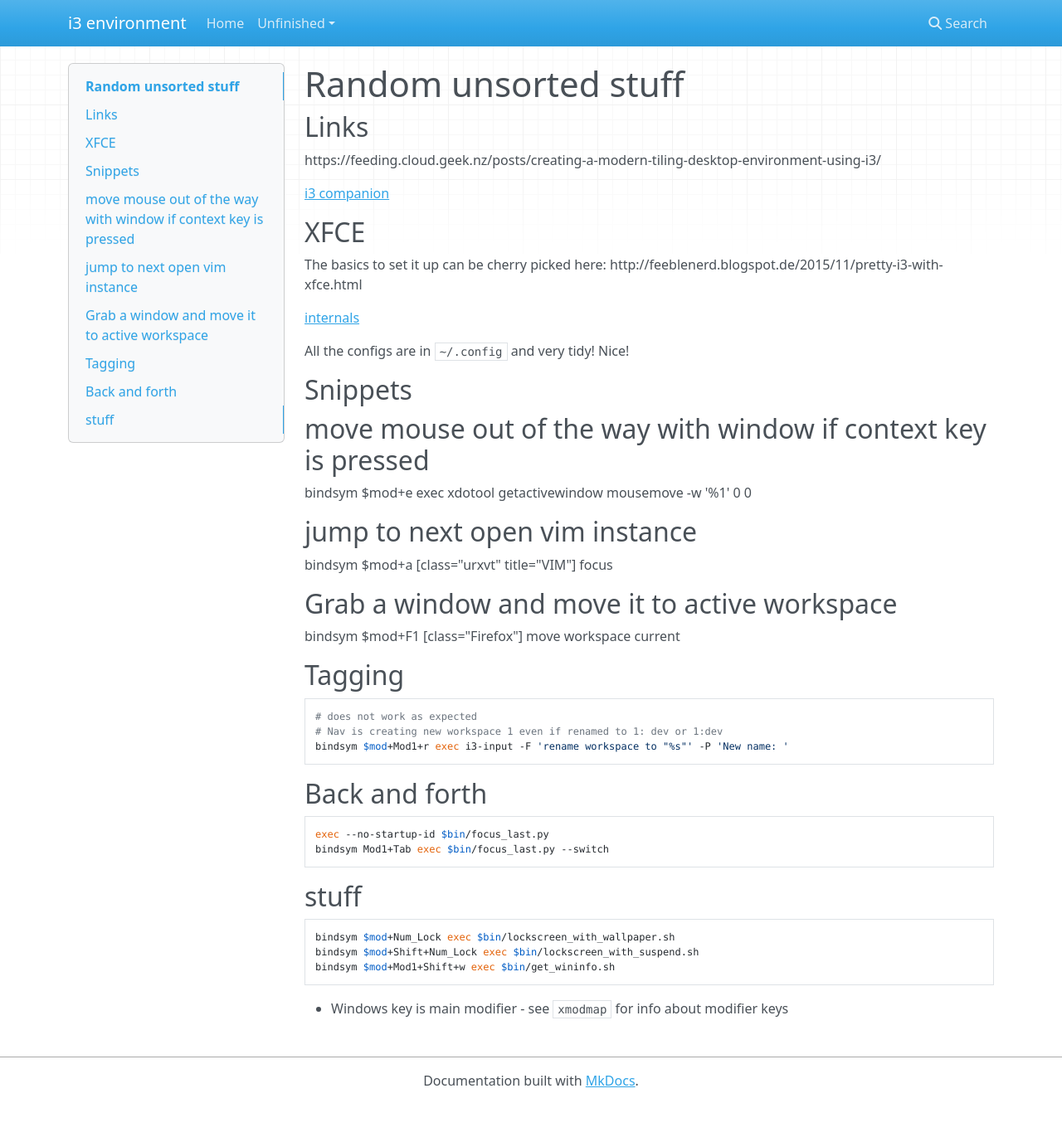
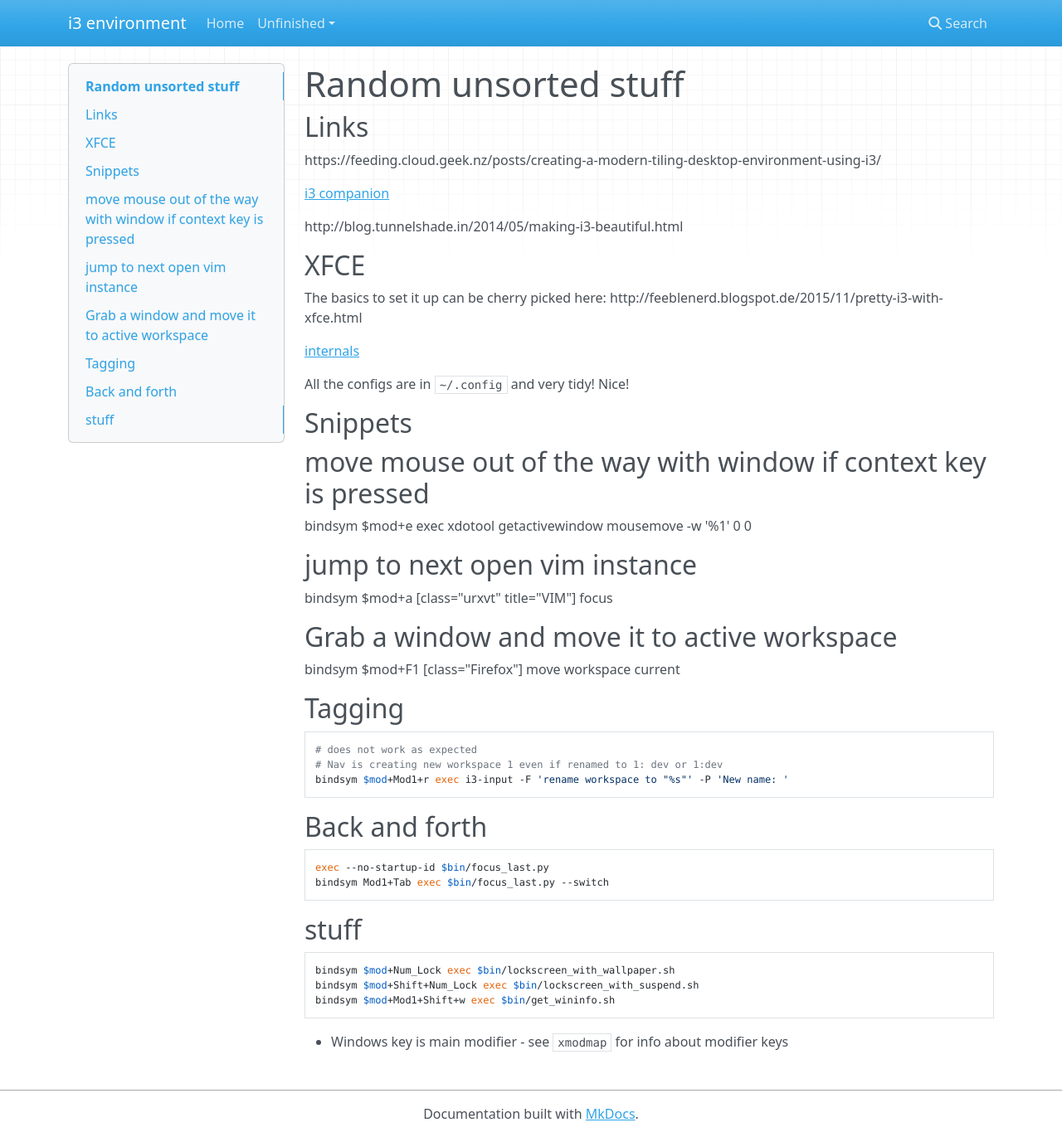
Before and after one commit to obestwalter/i3config, an MkDocs documentation site: the page built from docs/notes.md, in a window 1280 px wide and 1371 px high. Shown: the whole window at 83% size. Built offline with MkDocs 1.6.1, drawn with Linux system fonts in a browser that asks for light colours; nearby versions of some CDN libraries; old or Windows-style settings are respelled for this version of MkDocs; some of the changed lines change nothing that is shown.

```diff
--- a/docs/notes.md
+++ b/docs/notes.md
@@ -5,6 +5,8 @@
 https://feeding.cloud.geek.nz/posts/creating-a-modern-tiling-desktop-environment-using-i3/
 
 [i3 companion](https://github.com/DarkStarSword/junk/tree/master/config/home/.i3)
+
+http://blog.tunnelshade.in/2014/05/making-i3-beautiful.html
 
 ## XFCE
 
```
Also changed, not shown: 1 other file.
